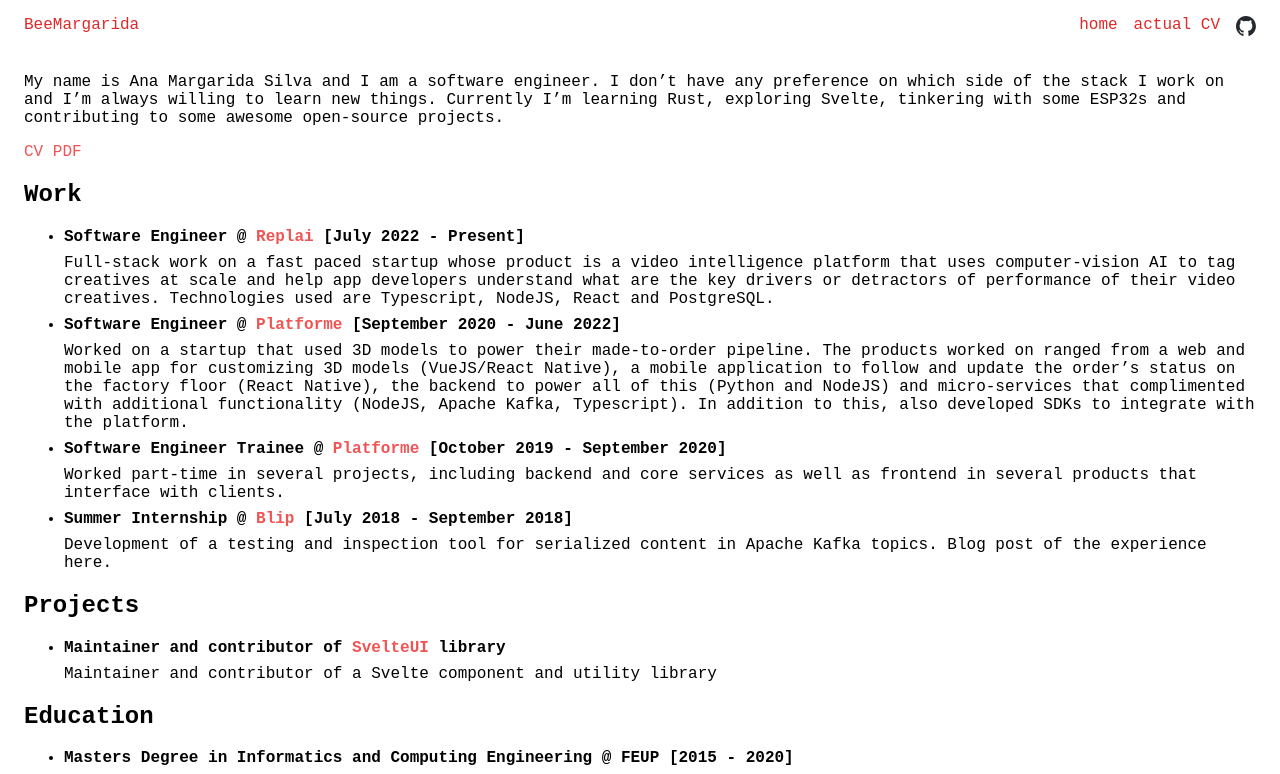
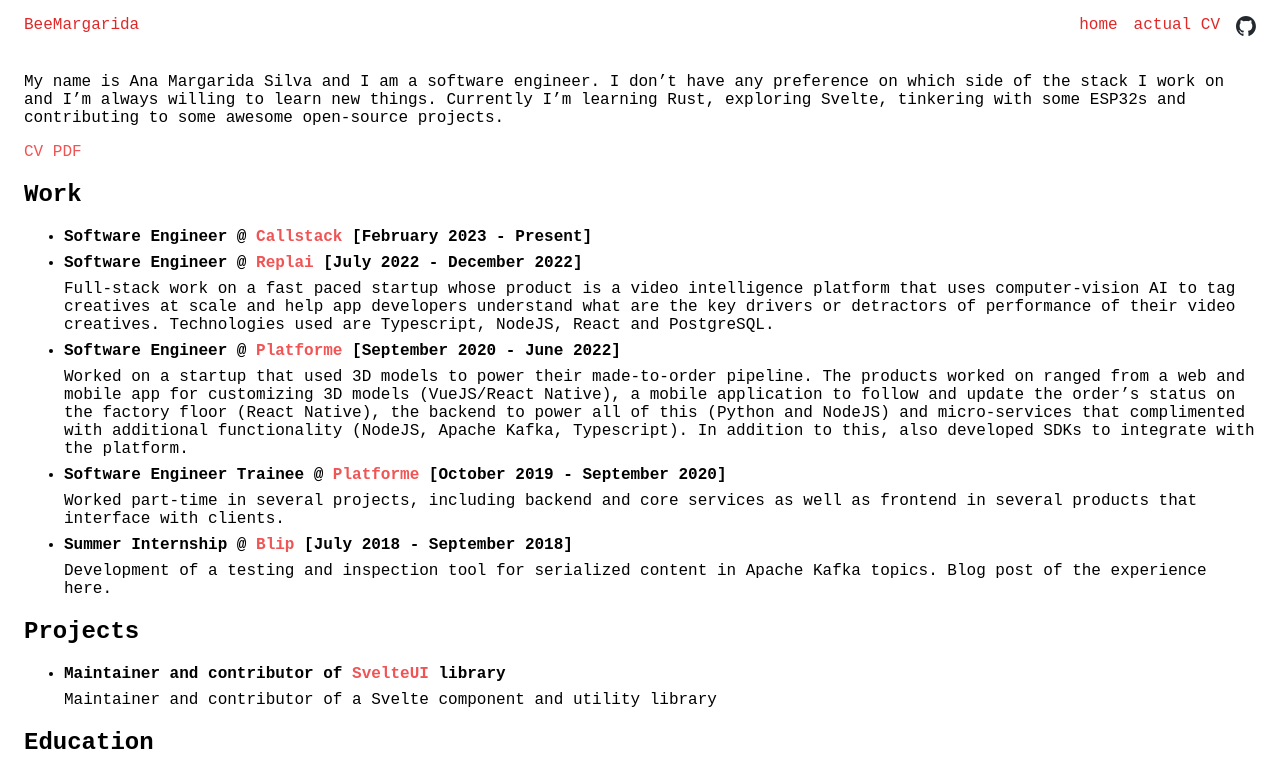
Before and after one commit to BeeMargarida/BeeMargarida.github.io, a SvelteKit app: page /cv in a window 1280 px wide. Shown: the top 774 px of the page. Built offline with nearby package versions, Linux system fonts and the light colour scheme.

Commit message:
feat: update CV

```diff
--- a/src/routes/cv/+page.svelte
+++ b/src/routes/cv/+page.svelte
@@ -11,11 +11,19 @@
 <ul>
 	<li>
 		Software Engineer @ <a
+			href="https://www.callstack.com/"
+			target="_blank"
+			rel="noreferrer"
+			class="highlight">Callstack</a
+		> [February 2023 - Present]
+	</li>
+	<li>
+		Software Engineer @ <a
 			href="https://replai.io"
 			target="_blank"
 			rel="noreferrer"
 			class="highlight">Replai</a
-		> [July 2022 - Present]
+		> [July 2022 - December 2022]
 	</li>
 	Full-stack work on a fast paced startup whose product is a video intelligence platform that uses computer-vision
 	AI to tag creatives at scale and help app developers understand what are the key drivers or detractors
--- a/svelte.config.js
+++ b/svelte.config.js
@@ -9,7 +9,7 @@
 
 	kit: {
 		adapter: adapter(),
-		appDir: 'internal',
+		appDir: 'internal'
 	}
 };
 
```
